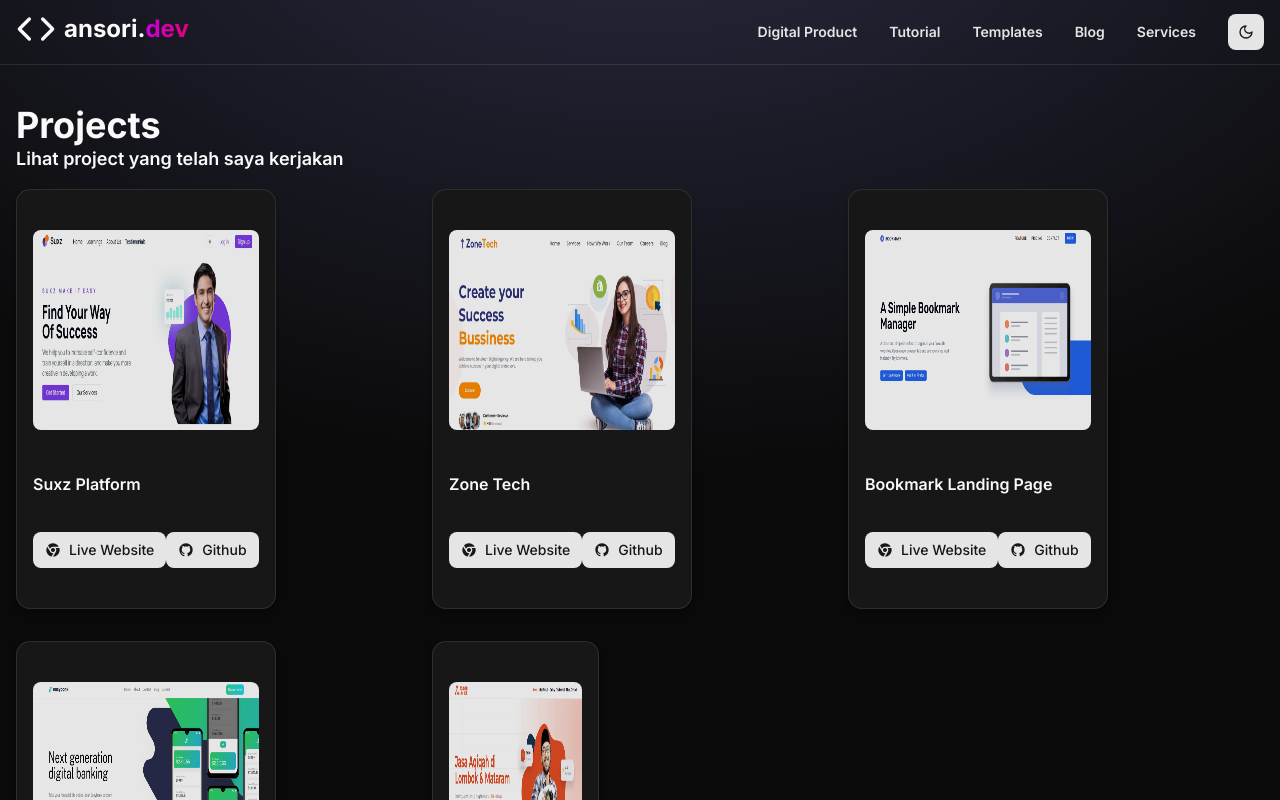
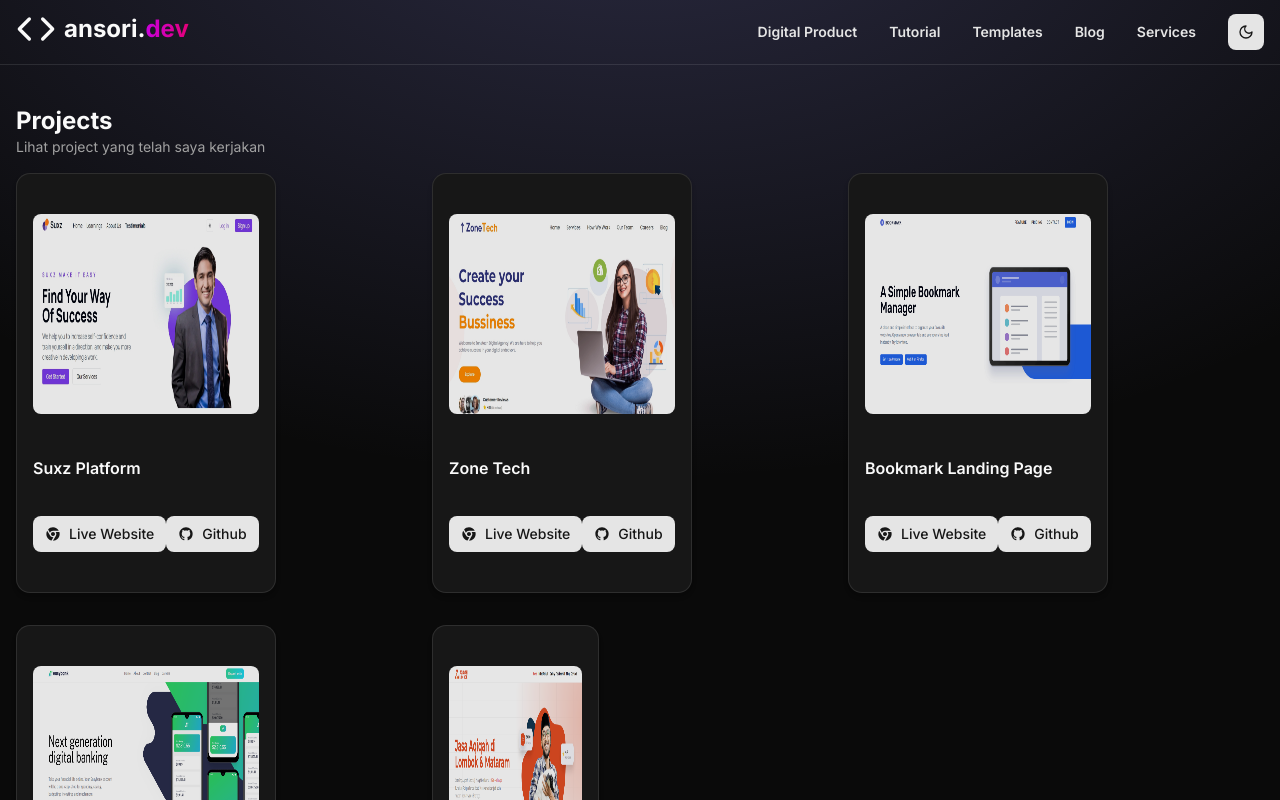
Before and after one commit to fitronansori/next-ansoridev, a Next.js app: page /projects in a window 1280 px wide. Shown: the top 800 px of the page. Built offline with nearby package versions, Linux system fonts and the light colour scheme.

Commit message:
feat: enhance Title component with className prop and adjust styling

```diff
--- a/src/components/common/Title.tsx
+++ b/src/components/common/Title.tsx
@@ -1,15 +1,19 @@
+import { cn } from "@/lib/utils";
+
 type TitleProps = {
   title: string;
   desc: string;
+  className?: string;
 };
 
-const Title = ({ title, desc }: TitleProps) => {
+const Title = ({ title, desc, className }: TitleProps) => {
   return (
-    <div>
-      <h3 className="text-3xl sm:text-4xl font-bold text-center lg:text-start">
+    <div className={cn("", className)}>
+      <h3 className="text-xl sm:text-2xl font-bold text-center lg:text-start">
         {title}
       </h3>
-      <p className="sm:text-lg font-semibold text-center lg:text-start">
+
+      <p className="text-sm text-center lg:text-start text-muted-foreground">
         {desc}
       </p>
     </div>
```
